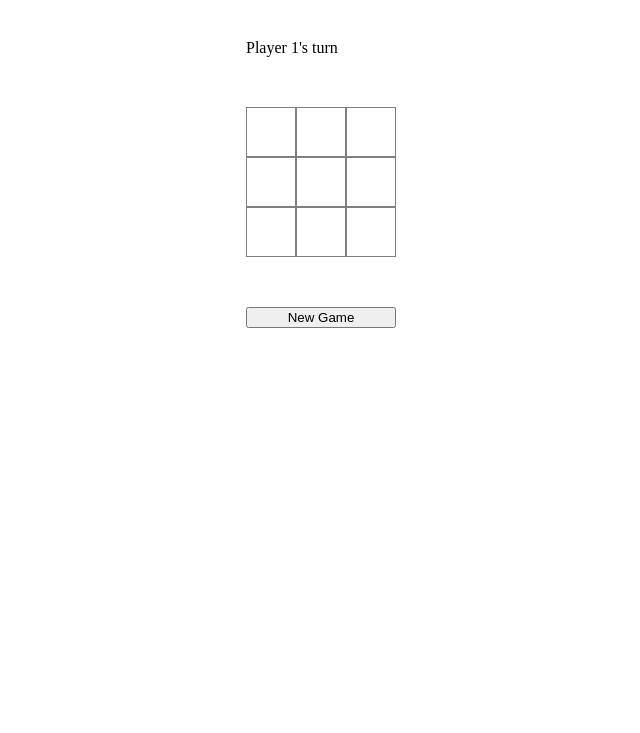
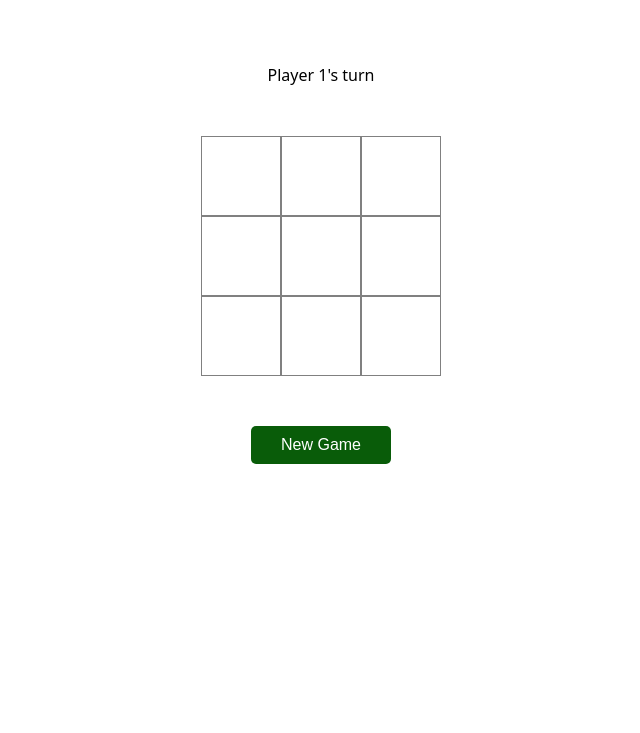
Before and after one commit to erika-lagos/tic-tac-toe, a plain HTML site: page index.html in a window 1280 px wide. Shown: the part 67-800 px from the top of the page, without its empty margins (319-959 px from the left). Drawn offline with Linux system fonts and the light colour scheme.

Commit message:
Improve UI so all actions are clear to the user

```diff
--- a/script.js
+++ b/script.js
@@ -109,9 +109,9 @@ function init() {
             let message;
             const winner = gameBoard.getWinner();
             if (winner) {
-                message = `Game Over! ${winner.name} wins. Click 'New Game' to play again.`;
+                message = `Game Over! ${winner.name} wins.`;
             } else if (gameBoard.isGameOver()) {
-                message = `Game Over! No more moves available. Click 'New Game' to play again.`;
+                message = `Game Over! No more moves available.`;
             } else {
                 message = `${gameBoard.getActivePlayer().name}'s turn`;
             }
--- a/style.css
+++ b/style.css
@@ -2,22 +2,29 @@ body {
     display: grid;
     justify-content: center;
     gap: 80px;
+    font-family: system-ui, -apple-system, BlinkMacSystemFont, 'Segoe UI', Roboto, Oxygen, Ubuntu, Cantarell, 'Open Sans', 'Helvetica Neue', sans-serif;
 }
 
 .header {
     text-align: center;
+    font-size: 24pt;
 }
 
 .main {
     display: flex;
     flex-direction: column;
+    align-items: center;
     gap: 50px;
+}
+
+.message {
+    text-align: center;
 }
 
 .gameboard {
     display: grid;
     justify-content: center;
-    grid-template: 50px 50px 50px / 50px 50px 50px;
+    grid-template: 80px 80px 80px / 80px 80px 80px;
 }
 
 .cell {
@@ -26,3 +33,12 @@ body {
     align-items: center;
     justify-content: center;
 }
+
+button {
+    background-color: rgb(9, 92, 9);
+    color: white;
+    font-size: 12pt;
+    border: none;
+    border-radius: 5px;
+    padding: 10px 30px;
+}
```
